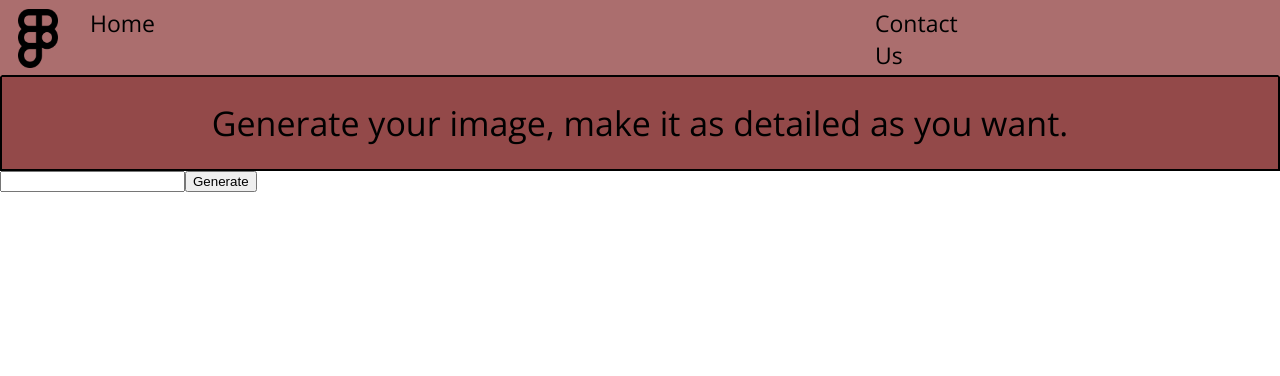
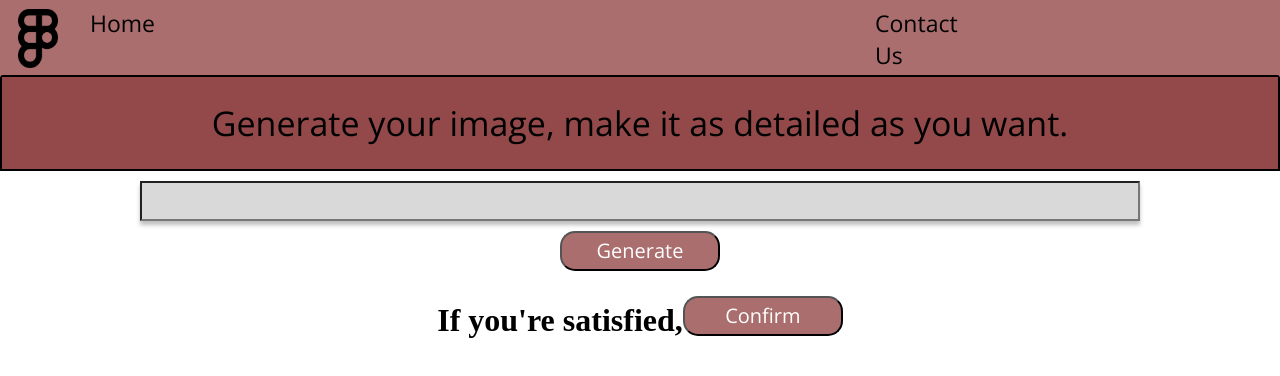
Before and after one commit to NoChillVR/stagePrjt, a React (Vite) app in the folder react/: page / in a window 1280 px wide. Shown: the top 376 px of the page. Built offline with nearby package versions, Linux system fonts and the light colour scheme.

Commit message:
Home page almost done

```diff
--- /dev/null
+++ b/react/src/Styling/index.css
@@ -0,0 +1,79 @@
+@import url('https://fonts.googleapis.com/css2?family=Open+Sans:wght@300&display=swap');
+@import url('https://fonts.googleapis.com/css2?family=Open+Sans&display=swap');
+
+.topHome{
+    background: #934949;
+    display:flex;
+    border-width: 2px;
+    border-style: solid;
+    border-top-width: 0;
+    border-bottom-color: black;
+}
+
+.topHome-text{
+    color: #000;
+    font-family: 'Open Sans', sans-serif;
+    font-size: 34px;
+    font-style: normal;
+    font-weight: 400;
+    line-height: normal;
+    text-align: center;
+    margin-left: auto;
+    margin-right: auto;
+}
+
+.promptForm {
+    display: flex;
+    flex-direction: column;
+    align-items: center;
+}
+
+.container {
+    display: flex;
+    flex-direction: row;
+    align-items: center;
+}
+
+.inputContainer {
+    margin-bottom: 10px;
+    margin-top: 10px;
+    background: #D9D9D9;
+    box-shadow: 0px 4px 4px 0px rgba(0, 0, 0, 0.25);
+}
+
+.buttonContainer {
+    margin-bottom: 10px;
+    display: flex;
+    justify-content: center;
+    flex-shrink: 0;
+}
+
+#btnId {
+    border-radius: 15px;
+    color: #FFF;
+    font-family: 'Open Sans', sans-serif;
+    font-size: 20px;
+    font-style: normal;
+    font-weight: 400;
+    line-height: normal;
+}
+
+#btnConfirm{
+        border-radius: 15px;
+        color: #FFF;
+        font-family: 'Open Sans', sans-serif;
+        font-size: 20px;
+        font-style: normal;
+        font-weight: 400;
+        line-height: normal;
+}
+
+.selectTxtContainer {
+    display: flex;
+    justify-content: center;
+    align-items: center;
+  }
+
+  .selectTxt {
+    text-align: center;
+  }
--- a/react/src/index.css
+++ /dev/null
@@ -1,22 +0,0 @@
-@import url('https://fonts.googleapis.com/css2?family=Open+Sans:wght@300&display=swap');
-
-.topHome{
-    background: #934949;
-    display:flex;
-    border-width: 2px;
-    border-style: solid;
-    border-top-width: 0;
-    border-bottom-color: black;
-}
-
-.topHome-text{
-    color: #000;
-    font-family: 'Open Sans', sans-serif;
-    font-size: 34px;
-    font-style: normal;
-    font-weight: 400;
-    line-height: normal;
-    text-align: center;
-    margin-left: auto;
-    margin-right: auto;
-}
--- a/react/src/main.jsx
+++ b/react/src/main.jsx
@@ -1,6 +1,6 @@
 import React from 'react'
 import ReactDOM from 'react-dom/client'
-import './index.css'
+import './Styling/index.css'
 import router from "./router.jsx"
 import { RouterProvider } from 'react-router-dom'
 
--- a/react/src/views/Home.jsx
+++ b/react/src/views/Home.jsx
@@ -2,6 +2,7 @@ import React, { useState } from "react";
 import Navbar from "../Components/Navbar";
 import "../Components/Navbarstyle.css";
 import Api from "../API/api";
+import "../Styling/index.css";
 
 export default function Home() {
     const [imgUrl, setimageUrl] = React.useState("");
@@ -39,15 +40,73 @@ export default function Home() {
             </div>
 
             <form className="promptForm" onSubmit={handleSubmit}>
+                <div className="inputContainer">
                     <input
                         type="text"
                         id="promptId"
                         value={promptInput}
                         onChange={handleInputChange}
+                        style={{
+                            width: "1000px",
+                            height: "40px",
+                            fontSize: "20px",
+                            backgroundColor: "#D9D9D9",
+                        }}
                     />
-                <button type="submit">Generate</button>
+                </div>
+
+                <div className="buttonContainer">
+                    <button
+                        type="submit"
+                        id="btnId"
+                        style={{
+                            width: "160px",
+                            height: "40px",
+                            backgroundColor: "#AB6E6E",
+                            color: "#ffffff",
+                        }}
+                    >
+                        Generate
+                    </button>
+                </div>
             </form>
-            {imgUrl && <img src={imgUrl} alt="Generated Image" />}
+
+            <div className="selectTxtContainer">
+                <h1 className="selectTxt">If you're satisfied,</h1>
+                <div className="buttonContainer">
+                <button
+                    type="submit"
+                    id="btnConfirm"
+                    style={{
+                    width: "160px",
+                    height: "40px",
+                    backgroundColor: "#AB6E6E",
+                    color: "#ffffff",
+                    }}
+                >
+                    Confirm
+                </button>
+            </div>
+            </div>
+
+
+
+            <div
+                className="imgContainer"
+                style={{
+                    display: "flex",
+                    justifyContent: "center",
+                    marginTop: "10px",
+                }}
+            >
+                {imgUrl && (
+                    <img
+                        src={imgUrl}
+                        alt="Generated Image"
+                        style={{ maxWidth: "650px", maxHeight: "650px" }}
+                    />
+                )}
+            </div>
         </div>
     );
 }
```
Also changed, not shown: react/src/Components/ImageDisplay.jsx (added, +17 -0 lines), react/src/App.css (added). Lines whose indentation alone changed are shown as unchanged.
